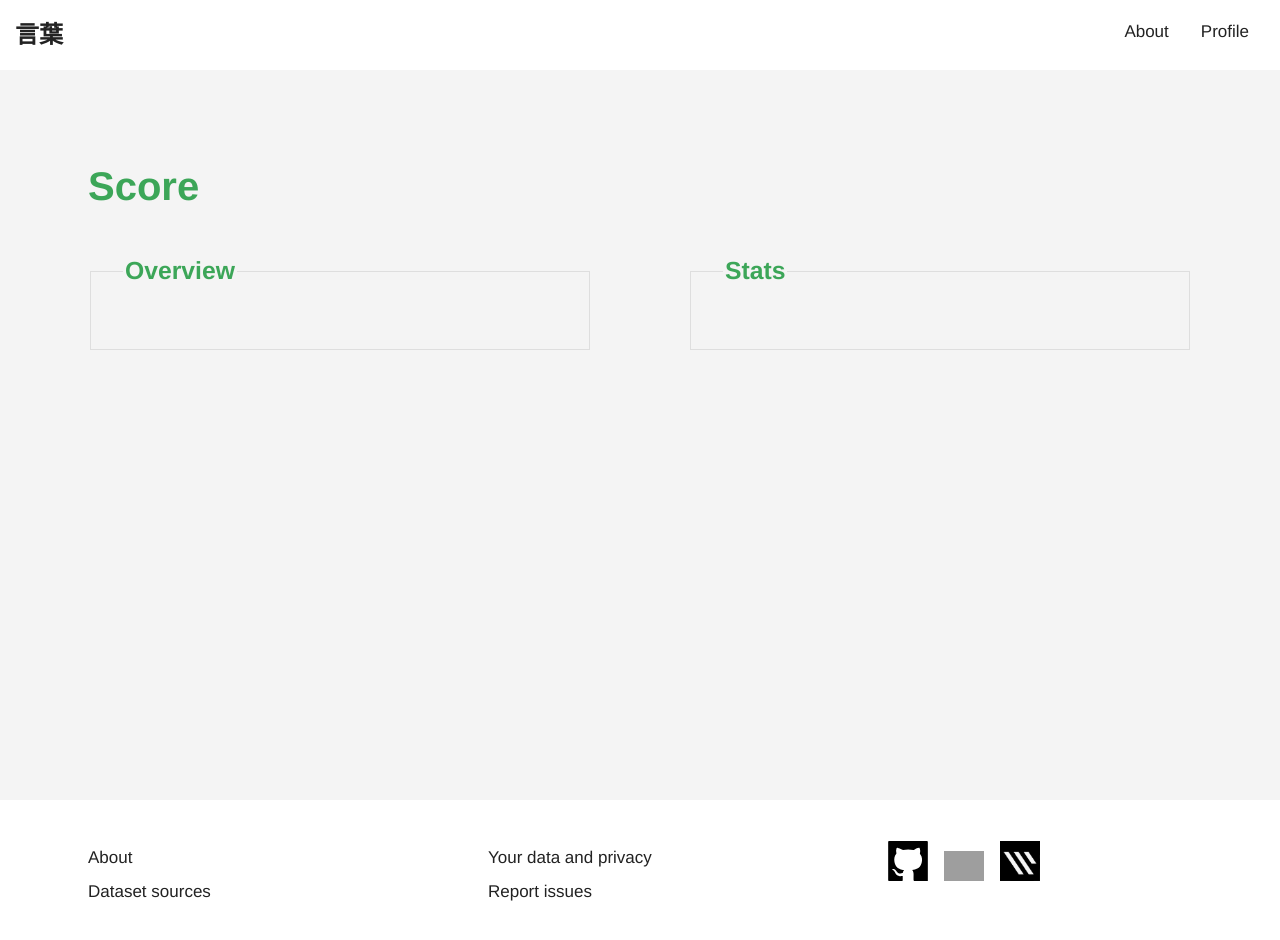
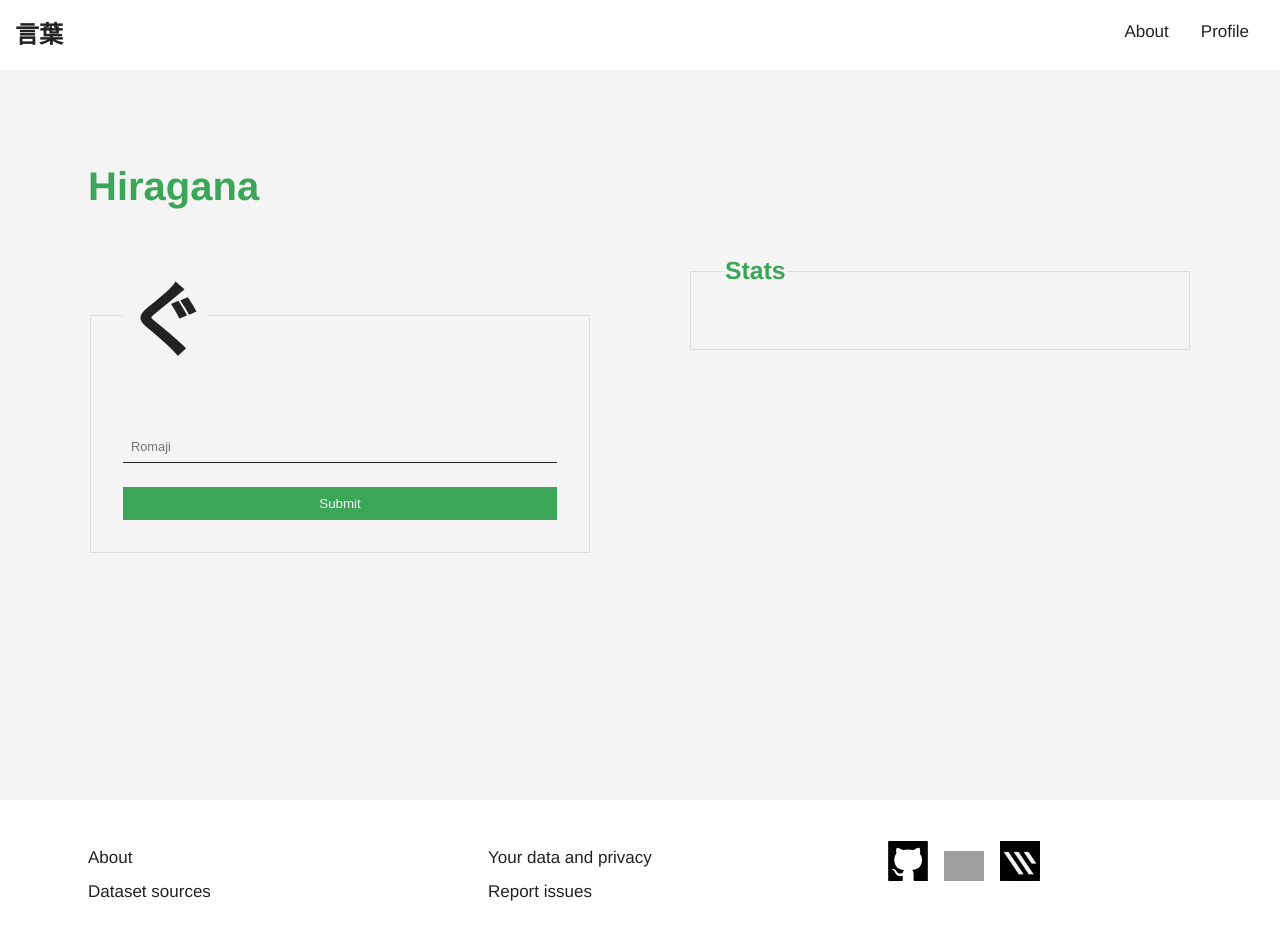
Before and after one commit to valdelaseras/kotoba-react, a React (Create React App) app: page / in a window 1280 px wide. Shown: the top 940 px of the page. Built offline with nearby package versions, Linux system fonts and the light colour scheme; grey boxes are pictures that could not be loaded.

Commit message:
exam view, added some missing (important) styling to inputs on landing and exam

```diff
--- a/src/app/components/atomic/organisms/Fieldset.js
+++ b/src/app/components/atomic/organisms/Fieldset.js
@@ -2,7 +2,7 @@ import React from 'react';
 
 const Fieldset = props =>
     <fieldset className={ props.class }>
-        <legend> <h2>{ props.title }</h2> </legend>
+        <legend><h2>{ props.title }</h2></legend>
         { props.children }
     </fieldset>;
 
--- a/src/app/components/sections/exam/Exam.js
+++ b/src/app/components/sections/exam/Exam.js
@@ -1,12 +1,50 @@
 import React, { Component } from 'react';
+
+import Row from "../../layout/Row";
 import Section from "../../layout/Section";
+import Content from '../../layout/Content';
+import Fieldset from "../../atomic/organisms/Fieldset";
+
+import './exam.css';
+import Form from "../../atomic/organisms/Form";
 
 export default class Exam extends Component {
     render() {
         return (
-            <Section id={'exam'} title={'Exam'}>
-
+            <Section id={'exam'} title={'Hiragana'}>
+                <Row colSize={'column'}>
+                    <Content colSize={'column two'}>
+                        <Fieldset title={'ぐ'} class={'exam-fs'}>
+                            <Form id={'exam-form'}
+                                  children={ formGroup }
+                                  btnType={'submit'}
+                                  btnTitle={'Submit'}
+                                  btnClass={'btn-primary btn-main'}/>
+                    {/*TODO: between input and button, 'info-bar' should be displayed*/}
+                        </Fieldset>
+                    </Content>
+                    <Content colSize={'column two'}>
+                        <Fieldset title={'Stats'}>
+                            {/*Used a list in Angular but I think I might also use table here instead*/}
+                        </Fieldset>
+                    </Content>
+                </Row>
             </Section>
         )
     }
 }
+
+const formGroup = [
+    {
+        id: 'exam-fg',
+        inputs: [
+            {
+                id: 'question',
+                name: 'exam-question',
+                type: 'text',
+                placeholder: 'Romaji',
+                required: 'required'
+            }
+        ]
+    }
+];
--- /dev/null
+++ b/src/app/components/sections/exam/exam.css
@@ -0,0 +1,38 @@
+.exam-fs legend h2 {
+    font-size: 5rem;
+    color: #222222;
+}
+
+input {
+    font-size: .8rem;
+    background-color: transparent;
+    border-top: transparent;
+    border-left: transparent;
+    border-right: transparent;
+    border-bottom: 1px solid var(--secondary-color);
+    width: 100%;
+}
+
+.stats > li {
+    margin-bottom: 2rem;
+}
+
+.stats > li:last-child {
+    margin-bottom: 0;
+}
+
+li > small {
+    display: block;
+}
+
+.incorrect-answer {
+    text-align: right;
+}
+
+.info-bar {
+    width: 100%;
+    box-sizing: border-box;
+    padding: 15px 0;
+    display: flex;
+    justify-content: space-between;
+}
--- a/src/app/components/sections/landing/Landing.js
+++ b/src/app/components/sections/landing/Landing.js
@@ -3,6 +3,8 @@ import React, { Component } from 'react';
 import Form from "../../atomic/organisms/Form";
 import Content from '../../layout/Content';
 import Section from "../../layout/Section";
+
+import './landing.css';
 
 export default class Landing extends Component {
     render() {
@@ -18,8 +20,7 @@ export default class Landing extends Component {
                           children={ formGroup }
                           btnType={ 'submit' }
                           btnTitle={ 'Submit' }
-                          btnClass={ 'btn-primary btn-main' }
-                          btnDisabled={ 'disabled '} />
+                          btnClass={ 'btn-primary btn-main' }/>
                 </Content>
             </Section>
         )
--- /dev/null
+++ b/src/app/components/sections/landing/landing.css
@@ -0,0 +1,16 @@
+input {
+    background-color: transparent;
+    border-top: none;
+    border-left: none;
+    border-right: none;
+    border-bottom: 1px solid var(--secondary-color);
+    font-size: 1rem;
+    width: 100%;
+}
+
+input:hover,
+input:focus,
+input:focus-within,
+input:active {
+    border-bottom: 1px solid var(--quaternary-color);
+}
--- a/src/app/components/sections/score/History.js
+++ b/src/app/components/sections/score/History.js
@@ -10,7 +10,7 @@ export default class History extends Component {
         return (
             <Section id={'score-history'} title={'Score history'}>
                 <Content colSize={'column'}>
-                    <Fieldset title={'Your exams'}>
+                    <Fieldset title={'Your exams'} class={'question'}>
                         <AnchorList children={ examHistory }/>
                     </Fieldset>
                 </Content>
--- a/src/index.js
+++ b/src/index.js
@@ -22,7 +22,7 @@ ReactDOM.render(<Footer />, document.getElementById('footer'));
 // ReactDOM.render(<Lobby />, document.getElementById('main'));
 // ReactDOM.render(<About />, document.getElementById('main'));
 // ReactDOM.render(<Profile />, document.getElementById('main'));
-// ReactDOM.render(<Exam />, document.getElementById('main'));
-ReactDOM.render(<Sheet />, document.getElementById('main'));
+ReactDOM.render(<Exam />, document.getElementById('main'));
+// ReactDOM.render(<Sheet />, document.getElementById('main'));
 // ReactDOM.render(<History />, document.getElementById('main'));
 // ReactDOM.render(<Settings />, document.getElementById('main'));
```
Also changed, not shown: 1 other file (tests, documents, lock files or other folders).
